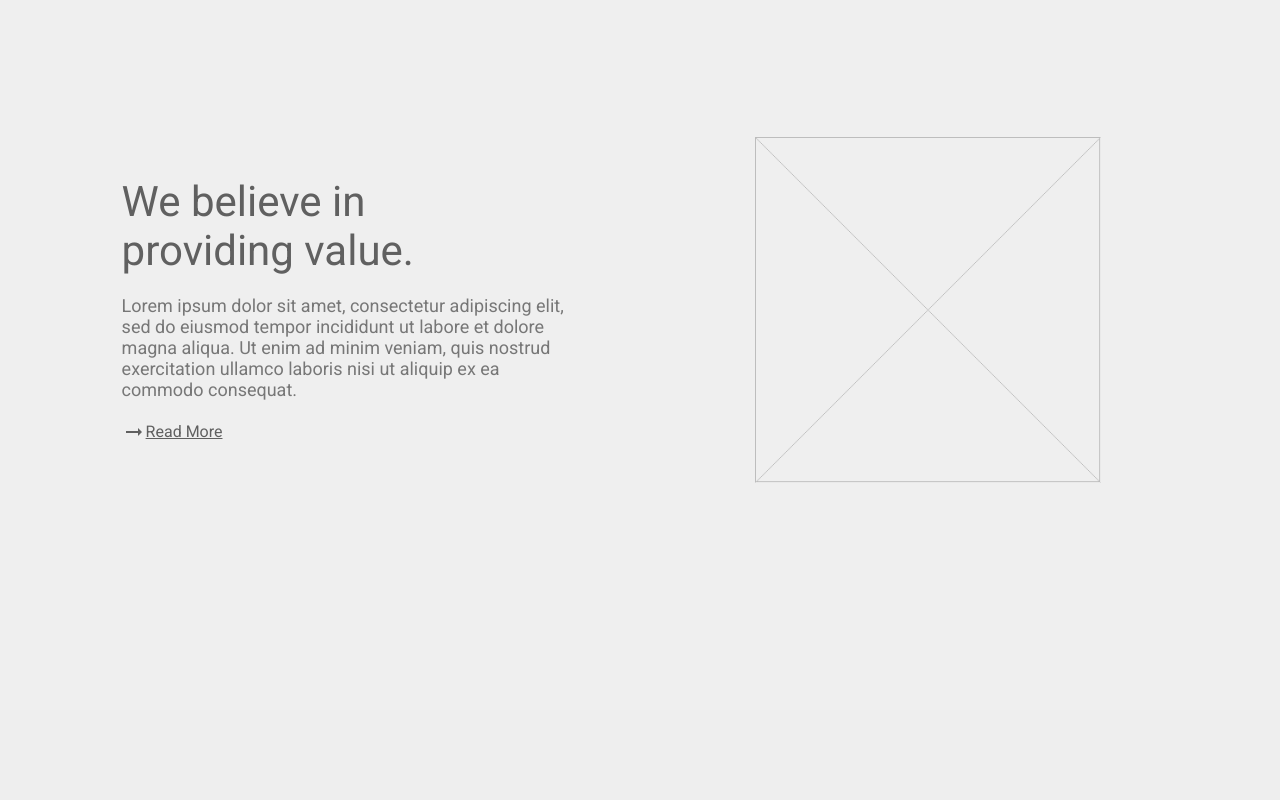
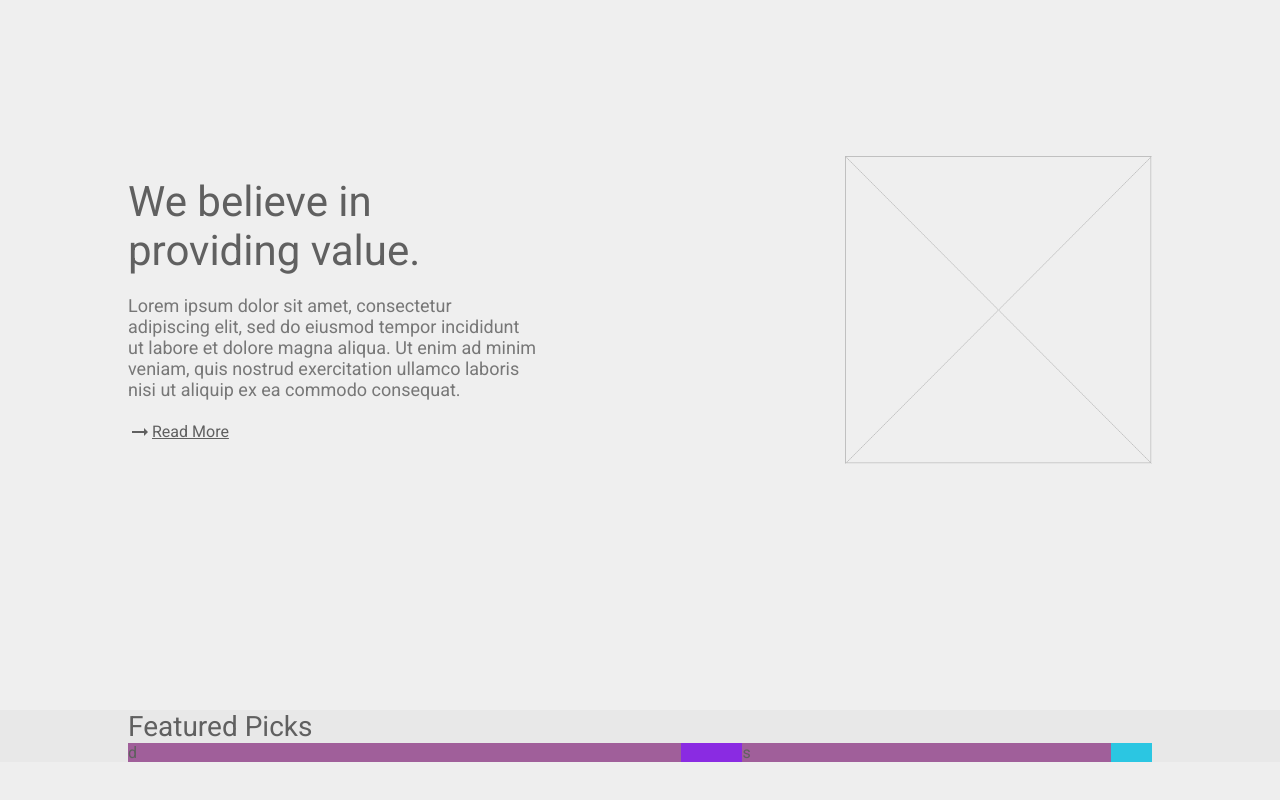
Before and after one commit to aryanknight/Journal-Web, a React (Create React App) app: page / in a window 1280 px wide. Shown: the part 890-1690 px from the top of the page. Built offline with nearby package versions, Linux system fonts and the light colour scheme.

Commit message:
home page in progress

```diff
--- a/src/App.css
+++ b/src/App.css
@@ -17,8 +17,8 @@
 }
 
 .container{
-  width: 90%;
-  max-width: 90%;
+  width: 80%;
+  max-width: 80%;
 }
 
 .container-left{
@@ -43,6 +43,12 @@
   font-weight: 500;
 }
 
+.title{
+  font-size: 28px;
+  text-align: left;
+  color:#606060;
+}
+
 .para{
   max-width: 80%;
   width: 80%;
@@ -60,9 +66,15 @@
   align-items: center;
   justify-content: space-between;
   min-width: 15rem;
+  cursor: pointer;
 }
 
 @media (max-width:800px){
+
+  .container{
+    width: 90%;
+    max-width: 90%;
+  }
 
   .container-left{
     width: 100%;
@@ -85,7 +97,7 @@
   .main-button{
     font-size: 18px;
     margin:10px 0px;
-    min-width: 12rem;
+    min-width: 100%;
   }
 
 }
--- /dev/null
+++ b/src/Components/Featured/Featured.css
@@ -0,0 +1,25 @@
+.featured{
+    background-color: #E8E8E8;
+}
+
+.featured-cont-1{
+    display: flex;
+    align-items: center;
+    justify-content: center;
+    flex-wrap: wrap;
+}
+
+.box-1{
+    background-color: blueviolet;
+    width: 60%;
+}
+
+.box-2{
+    background-color: rgb(43, 198, 226);
+    width: 40%;
+}
+
+.featured-box{
+    background-color: rgb(160, 95, 154);
+    width: 90%;
+}
--- /dev/null
+++ b/src/Components/Featured/Featured.jsx
@@ -0,0 +1,24 @@
+import React from 'react';
+import './Featured.css';
+
+export default function Featured() {
+    return (
+        <div className="main featured">
+            <div className="container">
+                <div className="title">Featured Picks</div>
+                <div className="featured-cont-1">
+                    <div className="box-1">
+                        <div className="featured-box">
+                            d
+                        </div>
+                    </div>
+                    <div className="box-2">
+                        <div className="featured-box">
+                            s
+                        </div>
+                    </div>
+                </div>
+            </div>
+        </div>
+    )
+}
--- a/src/Components/HomePage/HomePage.css
+++ b/src/Components/HomePage/HomePage.css
@@ -10,6 +10,14 @@
     align-items: center;
     justify-content: center;
     flex-wrap: wrap;
+}
+
+.home-left{
+    justify-content: flex-start;
+}
+
+.home-right{
+    justify-content: flex-end;
 }
 
 .home-head{
@@ -55,6 +63,10 @@
     #home-img{
         width:70%
     }
+
+    .home-right{
+        justify-content: center;
+    }
 }
 
 @media(min-width:1500px){
--- a/src/Components/HomePage/HomePage.jsx
+++ b/src/Components/HomePage/HomePage.jsx
@@ -9,7 +9,7 @@ export default function HomePage() {
         <>
             <div className="main home">
                 <div className="container home-cont">
-                    <div className="container-left">
+                    <div className="container-left home-left">
                         <div className="head home-head">
                             A great piece of copy, well written and just inviting .
                         </div>
@@ -21,7 +21,7 @@ export default function HomePage() {
                             <button className="main-button">Explore Journals <ArrowForwardIosIcon/></button>
                         </div>
                     </div>
-                    <div className="container-right">
+                    <div className="container-right home-right">
                         <img src={Img1} id="home-img"/>
                     </div>
                 </div>
@@ -29,7 +29,7 @@ export default function HomePage() {
 
             <div className="main home" style={{backgroundColor:'#EFEFEF'}} >
                 <div className="container home-cont" style={{backgroundColor:'#EFEFEF'}}>
-                    <div className="container-left">
+                    <div className="container-left home-left">
                         <div className="head home-head">
                             We believe in <br/> providing value.
                         </div>
@@ -40,7 +40,7 @@ export default function HomePage() {
                             <div className="read-more"><ArrowRightAltIcon/> <u>Read More</u></div>
                         </div>
                     </div>
-                    <div className="container-right">
+                    <div className="container-right home-right">
                         <img src={Img1} id="home-img"/>
                     </div>
                 </div>
--- a/src/Page.jsx
+++ b/src/Page.jsx
@@ -1,12 +1,14 @@
 import React from 'react';
 import Navbar from './Components/Navbar/Navbar';
 import HomePage from './Components/HomePage/HomePage';
+import Featured from './Components/Featured/Featured';
 
 export default function Page() {
     return (
         <div className="App">
             <Navbar/>
             <HomePage />
+            <Featured />
         </div>
     )
 }
```
